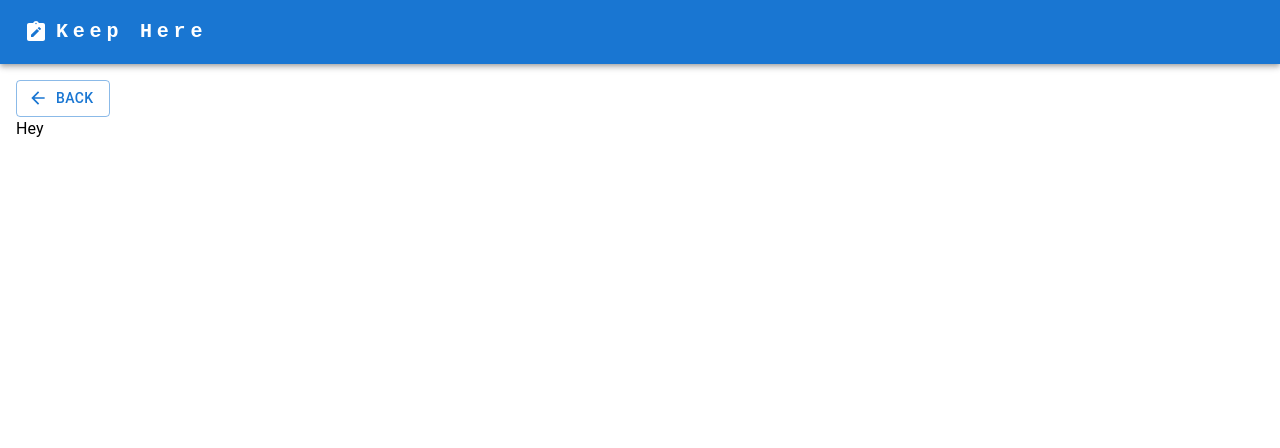
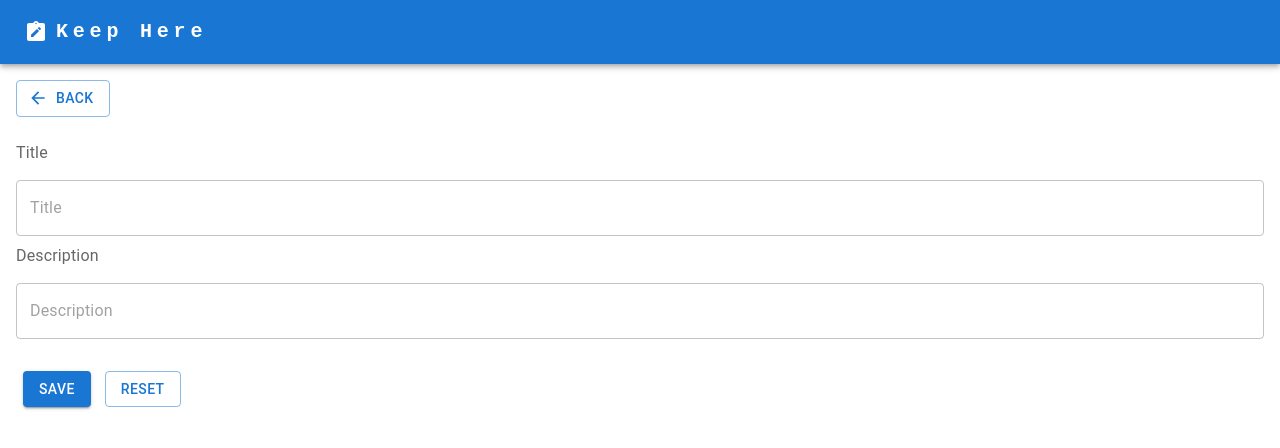
Before and after one commit to Sameer-Waseem/keep-here-react, a React (Create React App) app: page /new-card in a window 1280 px wide. Shown: the top 448 px of the page. Built offline with nearby package versions, Linux system fonts and the light colour scheme.

Commit message:
added fields

```diff
--- a/src/components/NewCard.tsx
+++ b/src/components/NewCard.tsx
@@ -1,8 +1,32 @@
-import { Box, Button, Typography } from "@mui/material";
+import { Box, Button, InputLabel, TextField, Typography } from "@mui/material";
 import ArrowBackIcon from "@mui/icons-material/ArrowBack";
 import { Link } from "react-router-dom";
+import { useFormik } from "formik";
+import * as Yup from "yup";
 
 const NewCard = () => {
+  const initialValues = {
+    title: "",
+    description: "",
+  };
+
+  const {
+    values,
+    errors,
+    touched,
+    handleSubmit,
+    handleChange,
+    handleBlur,
+    handleReset,
+  } = useFormik({
+    initialValues,
+    validationSchema: cardSchema,
+    onSubmit: (value, acttion) => {
+      console.log(value);
+      acttion.resetForm();
+    },
+  });
+
   return (
     <Box margin={"16px"}>
       <Button
@@ -13,9 +37,64 @@ const NewCard = () => {
       >
         Back
       </Button>
-      <Typography>Hey</Typography>
+
+      <Box margin={"24px 0"}>
+        <InputLabel>Title</InputLabel>
+        <TextField
+          fullWidth
+          id="title"
+          margin="normal"
+          name="title"
+          placeholder="Title"
+          value={values.title}
+          onChange={handleChange}
+          onBlur={handleBlur}
+        />
+        {errors?.title && touched?.title && (
+          <Typography variant="caption" color={"red"}>
+            {errors.title}
+          </Typography>
+        )}
+
+        <InputLabel>Description</InputLabel>
+        <TextField
+          fullWidth
+          id="description"
+          margin="normal"
+          name="description"
+          placeholder="Description"
+          value={values.description}
+          onChange={handleChange}
+          onBlur={handleBlur}
+        />
+        {errors?.description && touched?.description && (
+          <Typography variant="caption" color={"red"}>
+            {errors.description}
+          </Typography>
+        )}
+      </Box>
+
+      <Button
+        variant="contained"
+        sx={{ margin: "0 7px" }}
+        onClick={() => handleSubmit()}
+      >
+        Save
+      </Button>
+
+      <Button variant="outlined" sx={{ margin: "0 7px" }} onClick={handleReset}>
+        Reset
+      </Button>
     </Box>
   );
 };
 
+const cardSchema = Yup.object({
+  title: Yup.string().min(3).max(4).required("Please enter title."),
+  description: Yup.string()
+    .min(3)
+    .max(1024)
+    .required("Please enter description."),
+});
+
 export default NewCard;
```
